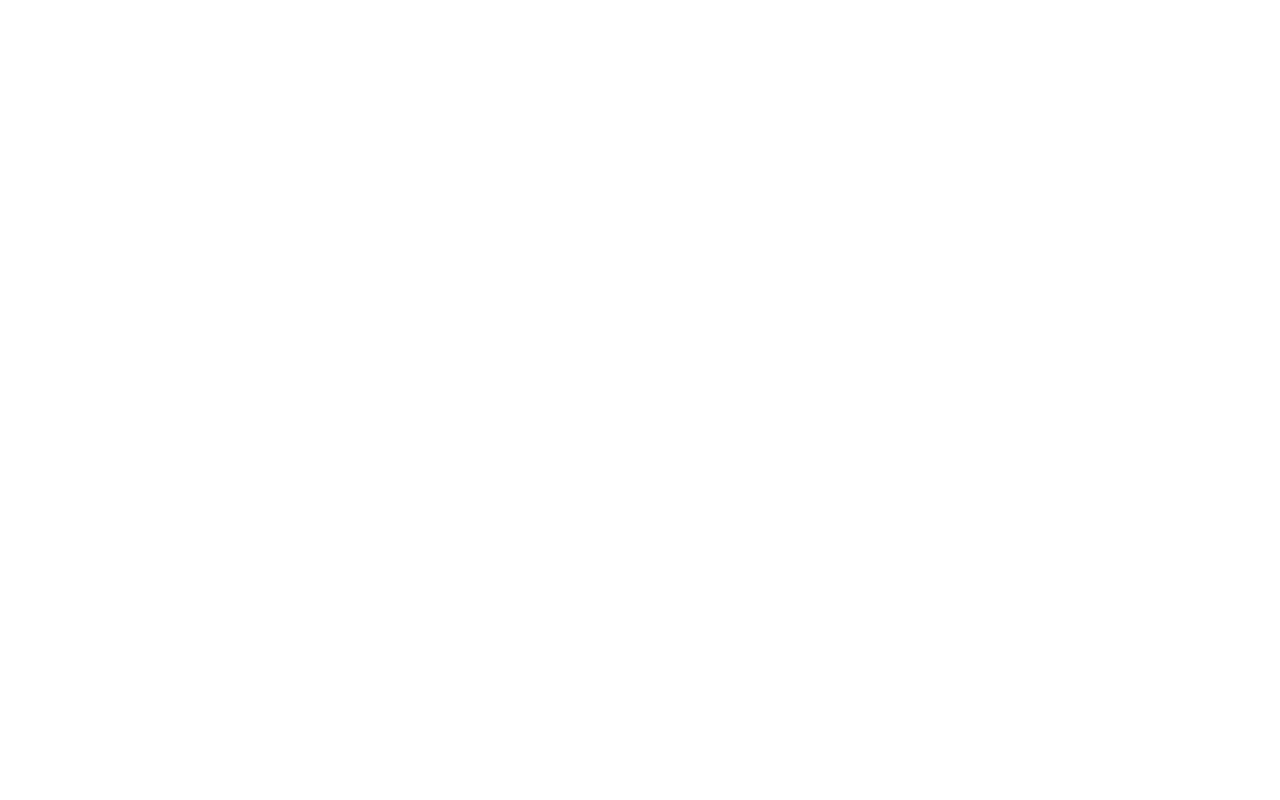
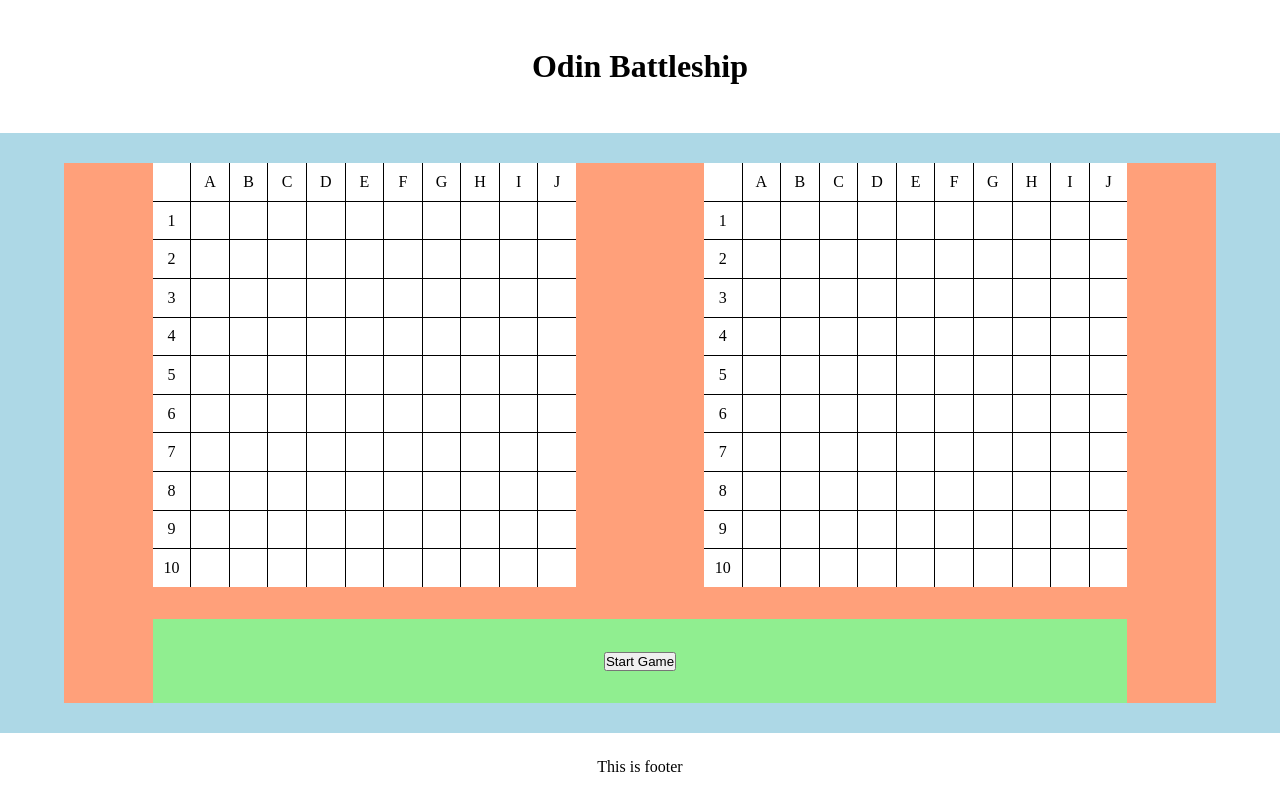
Before and after one commit to eudooyoung/odin-battleship, a website built with webpack: page src/template.html in a window 1280 px wide. Built offline with nearby package versions, Linux system fonts and the light colour scheme.

Commit message:
feat: create basic ui

```diff
--- /dev/null
+++ b/src/dom.js
@@ -0,0 +1,84 @@
+export const header = document.createElement("header");
+export const main = document.createElement("main");
+export const footer = document.createElement("footer");
+
+export const renderHeader = () => {
+  const banner = document.createElement("h1");
+  banner.textContent = "Odin Battleship";
+
+  header.append(banner);
+};
+
+export const renderMain = () => {
+  const boardContainer = document.createElement("div");
+  boardContainer.classList.add("board-container");
+
+  const ocean = renderOcean();
+  const target = renderTarget();
+
+  const buttonContainer = document.createElement("div");
+  buttonContainer.classList.add("button-container");
+  const startButton = document.createElement("button");
+  startButton.textContent = "Start Game";
+  startButton.classList.add("button", "start");
+
+  buttonContainer.append(startButton);
+  boardContainer.append(ocean, target, buttonContainer);
+  main.append(boardContainer);
+};
+
+const renderOcean = () => {
+  const ocean = document.createElement("div");
+  ocean.classList.add("board", "ocean");
+
+  for (let i = 0; i < 11; i++) {
+    for (let j = 0; j < 11; j++) {
+      const square = document.createElement("div");
+      square.classList.add("square");
+      square.dataset.rows = i;
+      square.dataset.columns = j;
+      ocean.append(square);
+    }
+  }
+
+  renderIndices(ocean);
+
+  return ocean;
+};
+
+const renderTarget = () => {
+  const target = document.createElement("div");
+  target.classList.add("board", "target");
+
+  for (let i = 0; i < 11; i++) {
+    for (let j = 0; j < 11; j++) {
+      const square = document.createElement("div");
+      square.classList.add("square");
+      square.dataset.rows = i;
+      square.dataset.columns = j;
+      target.append(square);
+    }
+  }
+
+  renderIndices(target);
+
+  return target;
+};
+
+const renderIndices = (board) => {
+  const colIndices = board.querySelectorAll(`[data-rows="0"]`);
+  for (let i = 1; i < colIndices.length; i++) {
+    const colIndice = colIndices[i];
+    colIndice.textContent = String.fromCharCode(64 + i);
+  }
+
+  const rowIndices = board.querySelectorAll(`[data-columns="0"]`);
+  for (let i = 1; i < rowIndices.length; i++) {
+    const rowIndice = rowIndices[i];
+    rowIndice.textContent = i;
+  }
+};
+
+export const renderFooter = () => {
+  footer.textContent = "This is footer";
+};
--- a/src/index.js
+++ b/src/index.js
@@ -1 +1,21 @@
-console.log("Hello npm!");
+import "./style.css";
+import { header, main, footer } from "./dom.js";
+import { renderHeader, renderMain, renderFooter } from "./dom.js";
+
+const init = () => {
+  const body = document.body;
+
+  renderHeader();
+  renderMain();
+  renderFooter();
+
+  body.append(header, main, footer);
+};
+
+main.addEventListener("click", (e) => {
+  const startButton = e.target.closest("button", "start");
+  if (startButton) {
+  }
+});
+
+init();
--- /dev/null
+++ b/src/style.css
@@ -0,0 +1,79 @@
+* {
+  margin: 0;
+  padding: 0;
+  box-sizing: border-box;
+}
+
+body {
+  height: 100dvh;
+
+  display: grid;
+  grid-template-rows: 2fr 9fr 1fr;
+}
+
+header {
+  display: grid;
+  place-items: center;
+}
+
+main {
+  background-color: lightblue;
+
+  display: grid;
+  place-items: center;
+}
+
+.board-container {
+  height: 90%;
+  width: 90%;
+  background-color: lightsalmon;
+
+  display: grid;
+  grid-template-areas:
+    "ocean target"
+    "button-container button-container";
+  grid-template-rows: 5fr 1fr;
+  grid-gap: 2em 8em;
+  justify-content: center;
+}
+
+.ocean,
+.target {
+  background-color: #000;
+  aspect-ratio: 1 / 1;
+
+  display: grid;
+  grid-template-rows: repeat(11, 1fr);
+  grid-template-columns: repeat(11, 1fr);
+  gap: 1px;
+}
+
+.ocean {
+  grid-area: ocean;
+}
+
+.target {
+  grid-area: target;
+}
+
+.square {
+  background-color: #fff;
+  aspect-ratio: 1 / 1;
+
+  display: flex;
+  justify-content: center;
+  align-items: center;
+}
+
+.button-container {
+  grid-area: button-container;
+
+  background-color: lightgreen;
+  display: grid;
+  place-content: center;
+}
+
+footer {
+  display: grid;
+  place-items: center;
+}
--- a/src/template.html
+++ b/src/template.html
@@ -3,7 +3,7 @@
 <head>
   <meta charset="UTF-8">
   <meta name="viewport" content="width=device-width, initial-scale=1.0">
-  <title>Document</title>
+  <title>Odin Battleship</title>
 </head>
 <body>
 
```
